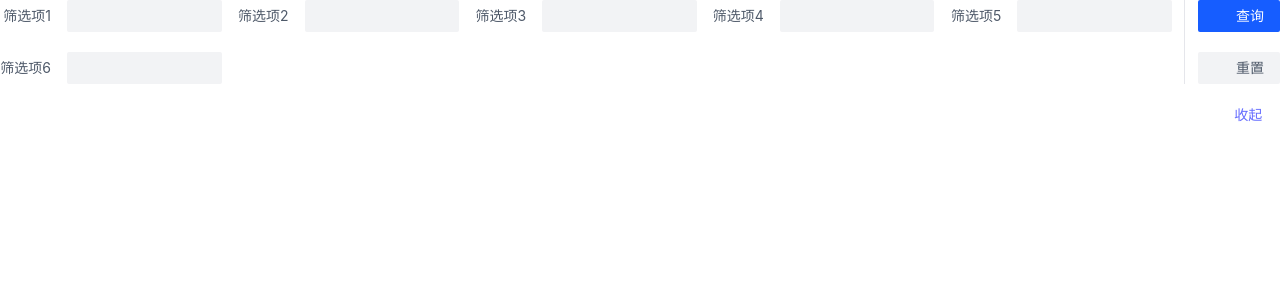
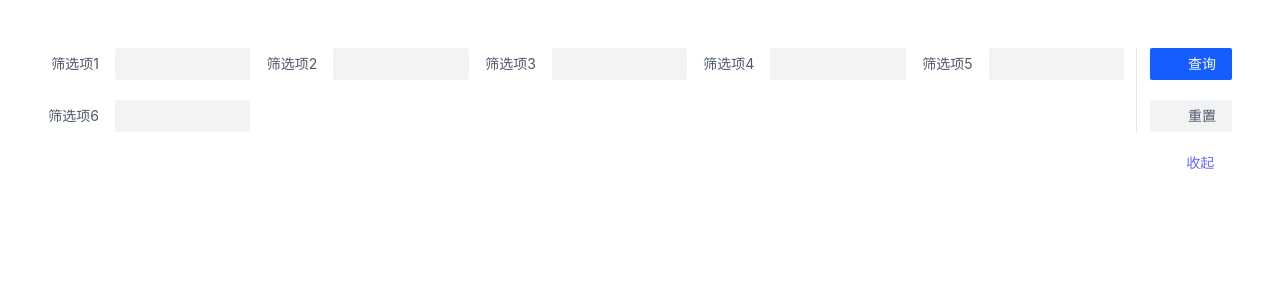
Before and after one commit to xiaopengRUNNING/vue3-components, a Vue app: page / in a window 1280 px wide. Shown: the top 300 px of the page. Built offline with nearby package versions, Linux system fonts and the light colour scheme; some icons are missing.

Commit message:
feat: 主页样式修改

```diff
--- a/src/App.vue
+++ b/src/App.vue
@@ -13,7 +13,7 @@ const form = reactive({
 </script>
 
 <template>
-  <TableSearchWrapper :form="form">
+  <TableSearchWrapper :form="form" style="margin: 48px;">
     <template v-slot:item1>
       <a-form-item field="field1" label="筛选项1">
         <a-input v-model="form.field1" />
--- a/src/style.css
+++ b/src/style.css
@@ -33,11 +33,7 @@ a:hover {
 }
 
 body {
-  margin: 0;
-  display: flex;
-  place-items: center;
-  min-width: 320px;
-  min-height: 100vh;
+  margin: 20px;
 }
 
 h1 {
@@ -70,7 +66,6 @@ button:focus-visible {
 
 #app {
   width: 100%;
-  height: 100vh;
 }
 
 @media (prefers-color-scheme: light) {
```
